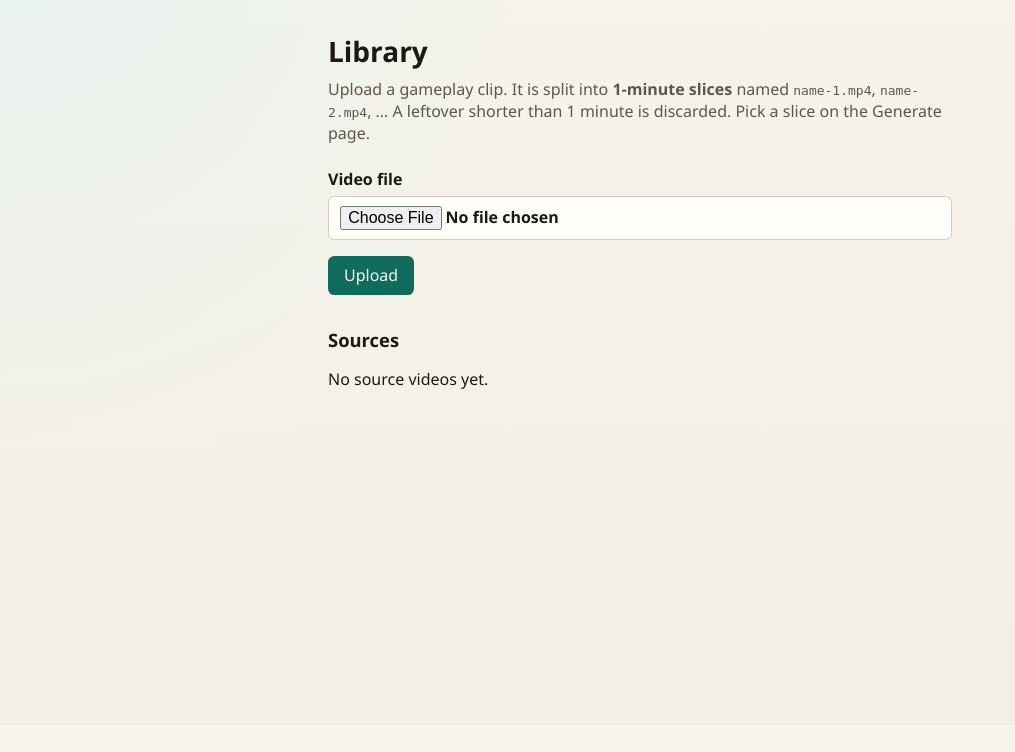
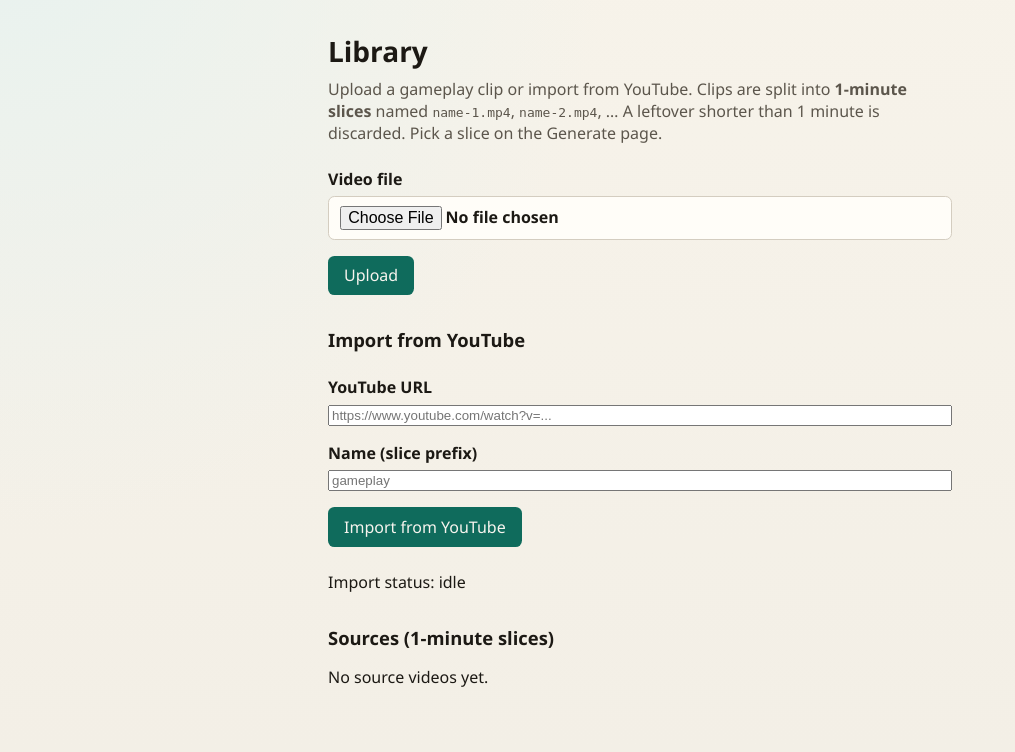
Before and after one commit to gonereng/viral-roblox, a FastAPI app: template src/roblox_viral/web/templates/library.html in a window 1280 px wide. Shown: the part 75-827 px from the top of the page, without its empty margins (0-1015 px from the left). Before the commit the page ends 464 px from the top, so only its background shows below. Run offline with FastAPI, Linux system fonts and the light colour scheme; the template is opened without the code that fills it, so the values that code supplies are empty; parts of the project's set-up code (start-up, migrations or seed data) failed here and were passed over.

Commit message:
feat(web): YouTube import UI and API on Library
Co-authored-by: Cursor <cursoragent@cursor.com>

```diff
--- a/src/roblox_viral/web/app.py
+++ b/src/roblox_viral/web/app.py
@@ -43,6 +43,11 @@ class CreateJobBody(BaseModel):
     source_name: str = ""
     story: str = ""
     voice: str | None = None
+
+
+class YoutubeImportBody(BaseModel):
+    url: str = ""
+    name: str = ""
 
 
 async def _read_upload_capped(
@@ -211,6 +216,32 @@ def create_app(settings: Settings | None = None) -> FastAPI:
             )
         return RedirectResponse("/library", status_code=HTTP_303_SEE_OTHER)
 
+    @app.post("/api/library/youtube")
+    async def youtube_import(
+        request: Request,
+        background_tasks: BackgroundTasks,
+        _: None = Depends(require_login),
+    ) -> dict:
+        settings = request.app.state.settings
+        mgr: JobManager = request.app.state.job_manager
+        try:
+            raw = await request.body()
+            body = YoutubeImportBody.model_validate_json(raw)
+        except (json.JSONDecodeError, ValidationError, ValueError) as exc:
+            raise HTTPException(
+                status_code=400, detail="Invalid JSON body"
+            ) from exc
+        try:
+            record = mgr.create_youtube(settings, body.url, body.name)
+        except BusyError as exc:
+            raise HTTPException(
+                status_code=HTTP_409_CONFLICT, detail=str(exc)
+            ) from exc
+        except ValueError as exc:
+            raise HTTPException(status_code=400, detail=str(exc)) from exc
+        background_tasks.add_task(mgr.run_youtube_job, settings, record.id)
+        return {"id": record.id, "status": record.status}
+
     @app.get("/prompt", response_class=HTMLResponse)
     def prompt_page(
         request: Request,
--- a/src/roblox_viral/web/static/app.js
+++ b/src/roblox_viral/web/static/app.js
@@ -161,7 +161,7 @@
       if (res.status === 409) {
         generateBtn.disabled = false;
         setStatus("busy");
-        showError(body.detail || "A render job is already in progress");
+        showError(body.detail || "A job is already in progress");
         return;
       }
       if (!res.ok) {
--- /dev/null
+++ b/src/roblox_viral/web/static/library.js
@@ -0,0 +1,105 @@
+(() => {
+  const form = document.getElementById("youtube-form");
+  if (!form) return;
+
+  const statusEl = document.getElementById("yt-status");
+  const errorEl = document.getElementById("yt-error");
+  const messageEl = document.getElementById("yt-message");
+  const btn = document.getElementById("youtube-btn");
+  let pollTimer = null;
+
+  function setStatus(t) {
+    statusEl.textContent = t;
+  }
+  function showError(msg) {
+    errorEl.hidden = false;
+    errorEl.textContent = msg;
+    messageEl.hidden = true;
+  }
+  function showMessage(msg) {
+    messageEl.hidden = false;
+    messageEl.textContent = msg;
+    errorEl.hidden = true;
+  }
+  function clearFeedback() {
+    errorEl.hidden = true;
+    errorEl.textContent = "";
+    messageEl.hidden = true;
+    messageEl.textContent = "";
+  }
+  function stopPolling() {
+    if (pollTimer !== null) {
+      clearInterval(pollTimer);
+      pollTimer = null;
+    }
+  }
+
+  async function pollJob(jobId) {
+    const res = await fetch(`/api/jobs/${encodeURIComponent(jobId)}`, {
+      headers: { Accept: "application/json" },
+    });
+    if (!res.ok) throw new Error(`Status request failed (${res.status})`);
+    const job = await res.json();
+    setStatus(job.status);
+    if (job.status === "done") {
+      stopPolling();
+      btn.disabled = false;
+      const slices = (job.created_slices || []).join(", ");
+      showMessage(slices ? `Created: ${slices}` : "Import complete.");
+      window.setTimeout(() => window.location.reload(), 800);
+      return;
+    }
+    if (job.status === "error") {
+      stopPolling();
+      btn.disabled = false;
+      showError(job.error || "Import failed");
+    }
+  }
+
+  form.addEventListener("submit", async (event) => {
+    event.preventDefault();
+    clearFeedback();
+    stopPolling();
+    btn.disabled = true;
+    setStatus("starting");
+    try {
+      const res = await fetch("/api/library/youtube", {
+        method: "POST",
+        headers: {
+          "Content-Type": "application/json",
+          Accept: "application/json",
+        },
+        body: JSON.stringify({
+          url: document.getElementById("youtube_url").value,
+          name: document.getElementById("youtube_name").value,
+        }),
+      });
+      const body = await res.json().catch(() => ({}));
+      if (res.status === 409) {
+        btn.disabled = false;
+        setStatus("busy");
+        showError(body.detail || "A job is already in progress");
+        return;
+      }
+      if (!res.ok) {
+        btn.disabled = false;
+        setStatus("error");
+        showError(body.detail || `Import failed (${res.status})`);
+        return;
+      }
+      setStatus(body.status || "queued");
+      pollTimer = setInterval(() => {
+        pollJob(body.id).catch((err) => {
+          stopPolling();
+          btn.disabled = false;
+          showError(err.message || String(err));
+        });
+      }, 1000);
+      await pollJob(body.id);
+    } catch (err) {
+      btn.disabled = false;
+      setStatus("error");
+      showError(err.message || String(err));
+    }
+  });
+})();
--- a/src/roblox_viral/web/templates/library.html
+++ b/src/roblox_viral/web/templates/library.html
@@ -3,8 +3,9 @@
 {% block content %}
   <h1>Library</h1>
   <p class="lede">
-    Upload a gameplay clip. It is split into <strong>1-minute slices</strong>
-    named <code>name-1.mp4</code>, <code>name-2.mp4</code>, …
+    Upload a gameplay clip or import from YouTube. Clips are split into
+    <strong>1-minute slices</strong> named <code>name-1.mp4</code>,
+    <code>name-2.mp4</code>, …
     A leftover shorter than 1 minute is discarded.
     Pick a slice on the Generate page.
   </p>
@@ -24,7 +25,26 @@
     <button type="submit">Upload</button>
   </form>
 
-  <h2>Sources</h2>
+  <h2>Import from YouTube</h2>
+  <form id="youtube-form" class="upload-form">
+    <label>
+      YouTube URL
+      <input id="youtube_url" name="url" type="url" required placeholder="https://www.youtube.com/watch?v=...">
+    </label>
+    <label>
+      Name (slice prefix)
+      <input id="youtube_name" name="name" type="text" required placeholder="gameplay" pattern="[A-Za-z0-9._ \-]+" title="Letters, numbers, spaces, . _ -">
+    </label>
+    <button id="youtube-btn" type="submit">Import from YouTube</button>
+  </form>
+
+  <section class="progress" aria-live="polite">
+    <p>Import status: <span id="yt-status">idle</span></p>
+    <p id="yt-error" class="error" hidden></p>
+    <p id="yt-message" class="ok" hidden></p>
+  </section>
+
+  <h2>Sources (1-minute slices)</h2>
   {% if sources %}
   <ul class="source-list">
     {% for s in sources %}
@@ -42,3 +62,6 @@
   <p>No source videos yet.</p>
   {% endif %}
 {% endblock %}
+{% block scripts %}
+  <script src="/static/library.js" defer></script>
+{% endblock %}
```
Also changed, not shown: tests/web/test_youtube_api.py (added, +74 -0 lines), README.md.
